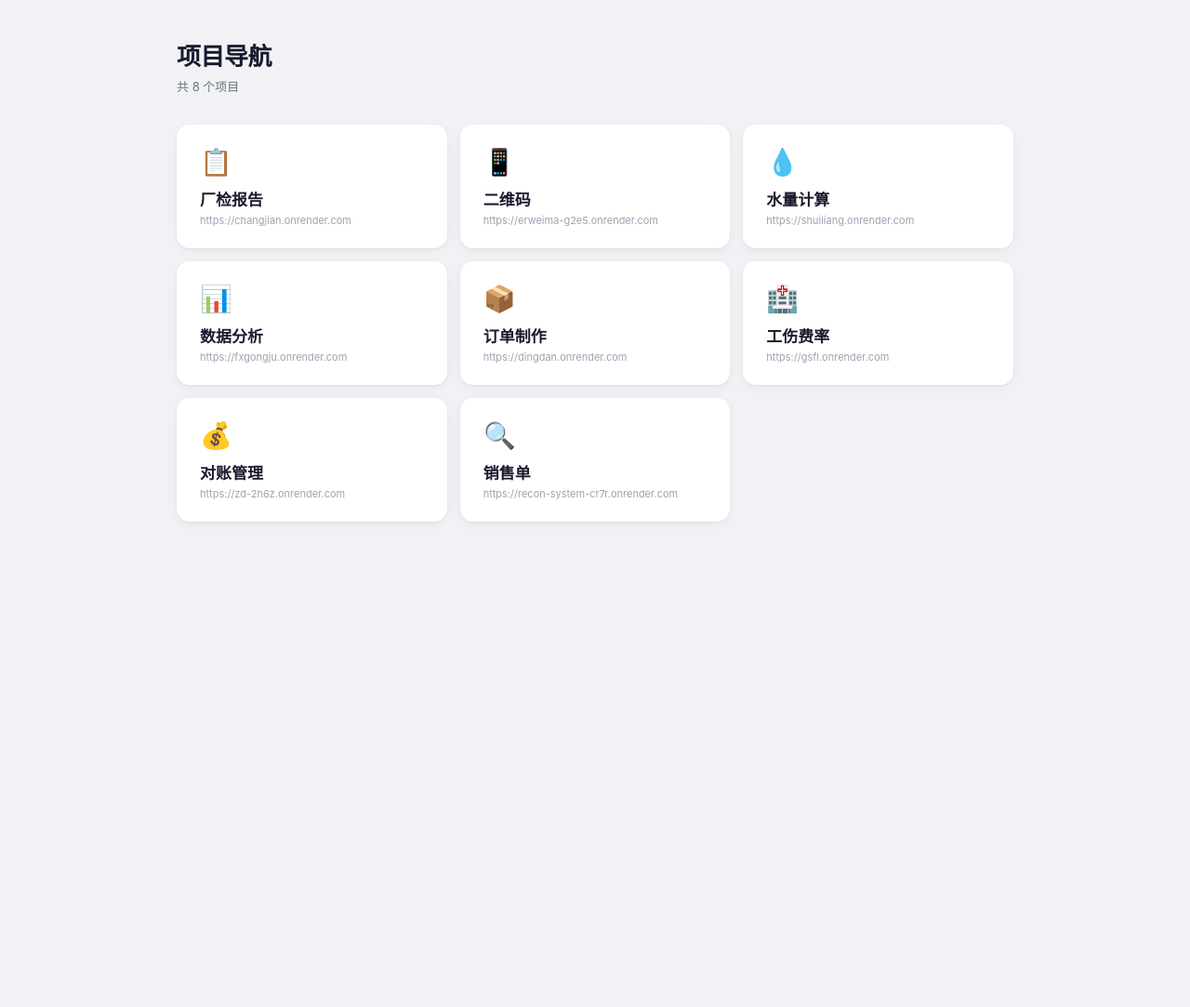
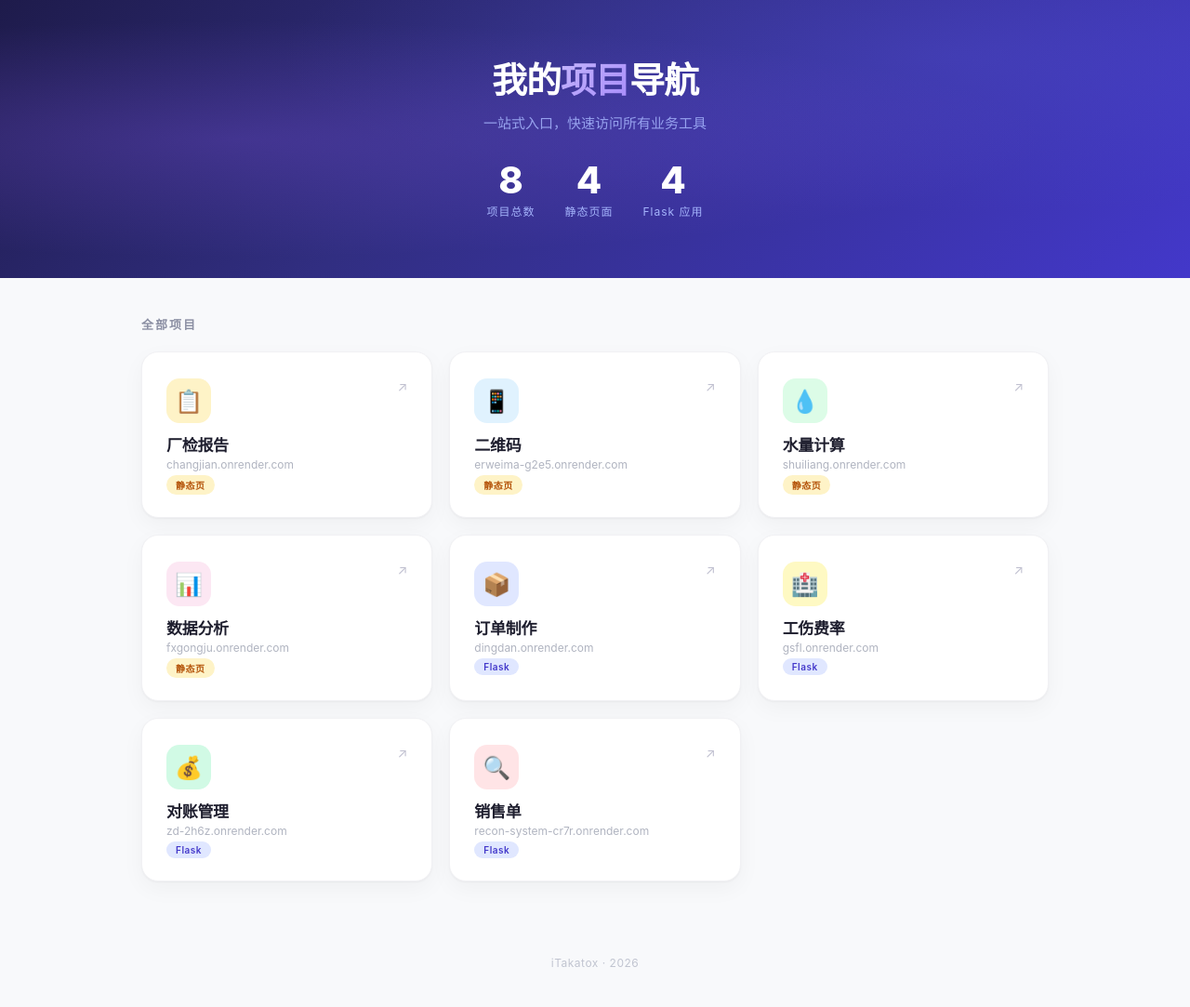
Before and after one commit to iTakatox/daohang, a plain HTML site: page index.html in a window 1280 px wide. Shown: the whole page at 93% size. Before the commit the page ends 800 px from the top, so only its background shows below. Drawn offline with Linux system fonts and the light colour scheme.

Commit message:
Update UI design

```diff
--- a/index.html
+++ b/index.html
@@ -4,86 +4,192 @@
 <meta charset="UTF-8">
 <meta name="viewport" content="width=device-width, initial-scale=1.0">
 <title>项目导航</title>
+<link rel="preconnect" href="https://fonts.googleapis.com">
+<link rel="preconnect" href="https://fonts.gstatic.com" crossorigin>
 <style>
   :root {
-    --bg: #f0f2f5;
+    --bg: #f8f9fb;
+    --text: #1e1e2e;
+    --muted: #8b8fa3;
+    --accent: #5b5fe3;
+    --accent2: #8b5cf6;
     --card: #ffffff;
-    --text: #1a1a2e;
-    --muted: #6b7280;
-    --accent: #4f46e5;
-    --radius: 14px;
-    --shadow: 0 1px 3px rgba(0,0,0,0.06), 0 4px 16px rgba(0,0,0,0.04);
+    --radius: 18px;
   }
+
   * { margin: 0; padding: 0; box-sizing: border-box; }
+
   body {
-    font-family: -apple-system, BlinkMacSystemFont, "Microsoft YaHei", "PingFang SC", sans-serif;
+    font-family: "Inter", -apple-system, BlinkMacSystemFont, "Microsoft YaHei", "PingFang SC", sans-serif;
     background: var(--bg);
+    color: var(--text);
     min-height: 100vh;
-    padding: 40px 24px;
   }
-  .container { max-width: 900px; margin: 0 auto; }
-  h1 {
-    font-size: 26px; font-weight: 700; color: var(--text);
-    margin-bottom: 6px; letter-spacing: -0.5px;
+
+  /* ── Hero ── */
+  .hero {
+    background: linear-gradient(135deg, #1e1b4b 0%, #312e81 40%, #4338ca 100%);
+    padding: 56px 24px 64px;
+    text-align: center;
+    position: relative;
+    overflow: hidden;
   }
-  .subtitle { font-size: 13px; color: var(--muted); margin-bottom: 32px; }
+  .hero::before {
+    content: "";
+    position: absolute;
+    inset: 0;
+    background: radial-gradient(ellipse at 20% 50%, rgba(139,92,246,0.25) 0%, transparent 60%),
+                radial-gradient(ellipse at 80% 20%, rgba(99,102,241,0.2) 0%, transparent 50%);
+    pointer-events: none;
+  }
+  .hero-content { position: relative; z-index: 1; }
+  .hero h1 {
+    font-size: 38px; font-weight: 800; color: #ffffff;
+    letter-spacing: -1px; margin-bottom: 10px;
+  }
+  .hero h1 span { background: linear-gradient(135deg, #c4b5fd, #a78bfa); -webkit-background-clip: text; -webkit-text-fill-color: transparent; }
+  .hero p { font-size: 15px; color: #a5b4fc; opacity: 0.85; }
+
+  .stats-row {
+    display: flex; justify-content: center; gap: 32px;
+    margin-top: 32px; position: relative; z-index: 1;
+  }
+  .stat-item { text-align: center; }
+  .stat-num {
+    font-size: 40px; font-weight: 800; color: #ffffff;
+    line-height: 1;
+  }
+  .stat-tag { font-size: 12px; color: #a5b4fc; margin-top: 4px; letter-spacing: 1px; }
+
+  /* ── Grid ── */
+  .container { max-width: 1024px; margin: 0 auto; padding: 40px 24px 60px; }
+
+  .section-title {
+    font-size: 13px; font-weight: 700; color: var(--muted);
+    text-transform: uppercase; letter-spacing: 2px;
+    margin-bottom: 20px;
+  }
 
   .grid {
     display: grid;
-    grid-template-columns: repeat(auto-fill, minmax(260px, 1fr));
-    gap: 14px;
+    grid-template-columns: repeat(auto-fill, minmax(290px, 1fr));
+    gap: 18px;
   }
 
   .card {
-    background: var(--card); border-radius: var(--radius);
-    padding: 22px 24px; box-shadow: var(--shadow);
-    transition: all 0.2s; cursor: pointer;
-    text-decoration: none; color: inherit; display: block;
-    border: 1px solid transparent;
+    background: var(--card);
+    border-radius: var(--radius);
+    padding: 28px 26px 24px;
+    box-shadow: 0 1px 2px rgba(0,0,0,0.04), 0 8px 24px rgba(0,0,0,0.04);
+    transition: all 0.3s cubic-bezier(0.25, 0.8, 0.25, 1.2);
+    text-decoration: none; color: inherit; display: flex;
+    flex-direction: column; gap: 10px;
+    border: 1px solid #f1f1f4;
+    position: relative; overflow: hidden;
   }
-  .card:hover {
-    transform: translateY(-2px);
-    box-shadow: 0 6px 24px rgba(0,0,0,0.08);
-    border-color: #c7d2fe;
+  .card::after {
+    content: "";
+    position: absolute; top: 0; left: 0; right: 0; height: 3px;
+    background: linear-gradient(90deg, var(--accent), var(--accent2));
+    transform: scaleX(0); transform-origin: left;
+    transition: transform 0.3s ease;
+  }
+  .card:hover { transform: translateY(-4px); box-shadow: 0 12px 36px rgba(0,0,0,0.08); border-color: #e4e4ec; }
+  .card:hover::after { transform: scaleX(1); }
+
+  .card-top { display: flex; align-items: flex-start; justify-content: space-between; }
+  .card-icon {
+    width: 48px; height: 48px; border-radius: 14px;
+    display: flex; align-items: center; justify-content: center;
+    font-size: 24px;
+  }
+  .card-arrow {
+    font-size: 14px; color: #c0c0d0;
+    transition: all 0.3s;
+  }
+  .card:hover .card-arrow { color: var(--accent); transform: translateX(3px); }
+
+  .card-info { flex: 1; }
+  .card-name { font-size: 17px; font-weight: 700; color: var(--text); letter-spacing: -0.3px; }
+  .card-domain { font-size: 12px; color: #b0b4c0; margin-top: 2px; }
+
+  .card-tags { display: flex; gap: 8px; flex-wrap: wrap; margin-top: 4px; }
+  .tag {
+    font-size: 10px; font-weight: 600; letter-spacing: 0.5px;
+    padding: 3px 10px; border-radius: 100px;
+  }
+  .tag-html { background: #fef3c7; color: #b45309; }
+  .tag-flask { background: #e0e7ff; color: #4338ca; }
+  .tag-render { background: #d1fae5; color: #065f46; }
+
+  /* ── Footer ── */
+  .footer {
+    text-align: center; padding: 20px 24px 40px;
+    font-size: 12px; color: #c0c4d0; letter-spacing: 0.5px;
   }
 
-  .card-icon { font-size: 28px; margin-bottom: 10px; }
-  .card-name { font-size: 17px; font-weight: 700; color: var(--text); margin-bottom: 4px; }
-  .card-url { font-size: 11px; color: #9ca3af; word-break: break-all; }
-
-  @media (max-width: 600px) {
-    body { padding: 20px 12px; }
+  @media (max-width: 640px) {
+    .hero { padding: 40px 20px 48px; }
+    .hero h1 { font-size: 28px; }
+    .stats-row { gap: 20px; }
+    .stat-num { font-size: 30px; }
     .grid { grid-template-columns: 1fr; }
   }
 </style>
 </head>
 <body>
 
+<div class="hero">
+  <div class="hero-content">
+    <h1>我的<span>项目</span>导航</h1>
+    <p>一站式入口，快速访问所有业务工具</p>
+  </div>
+  <div class="stats-row">
+    <div class="stat-item"><div class="stat-num" id="totalCount">8</div><div class="stat-tag">项目总数</div></div>
+    <div class="stat-item"><div class="stat-num" id="htmlCount">4</div><div class="stat-tag">静态页面</div></div>
+    <div class="stat-item"><div class="stat-num" id="flaskCount">4</div><div class="stat-tag">Flask 应用</div></div>
+  </div>
+</div>
+
 <div class="container">
-  <h1>项目导航</h1>
-  <p class="subtitle" id="count">共 8 个项目</p>
-
+  <div class="section-title">全部项目</div>
   <div class="grid" id="grid"></div>
 </div>
 
+<div class="footer">iTakatox · 2026</div>
+
 <script>
 const projects = [
-  { name: "厂检报告", icon: "📋", url: "https://changjian.onrender.com" },
-  { name: "二维码",   icon: "📱", url: "https://erweima-g2e5.onrender.com" },
-  { name: "水量计算", icon: "💧", url: "https://shuiliang.onrender.com" },
-  { name: "数据分析", icon: "📊", url: "https://fxgongju.onrender.com" },
-  { name: "订单制作", icon: "📦", url: "https://dingdan.onrender.com" },
-  { name: "工伤费率", icon: "🏥", url: "https://gsfl.onrender.com" },
-  { name: "对账管理", icon: "💰", url: "https://zd-2h6z.onrender.com" },
-  { name: "销售单",   icon: "🔍", url: "https://recon-system-cr7r.onrender.com" },
+  { name: "厂检报告", icon: "📋", color: "#fef3c7", url: "https://changjian.onrender.com", domain: "changjian.onrender.com", type: "html" },
+  { name: "二维码",   icon: "📱", color: "#e0f2fe", url: "https://erweima-g2e5.onrender.com", domain: "erweima-g2e5.onrender.com", type: "html" },
+  { name: "水量计算", icon: "💧", color: "#dcfce7", url: "https://shuiliang.onrender.com", domain: "shuiliang.onrender.com", type: "html" },
+  { name: "数据分析", icon: "📊", color: "#fce7f3", url: "https://fxgongju.onrender.com", domain: "fxgongju.onrender.com", type: "html" },
+  { name: "订单制作", icon: "📦", color: "#e0e7ff", url: "https://dingdan.onrender.com", domain: "dingdan.onrender.com", type: "flask" },
+  { name: "工伤费率", icon: "🏥", color: "#fef9c3", url: "https://gsfl.onrender.com", domain: "gsfl.onrender.com", type: "flask" },
+  { name: "对账管理", icon: "💰", color: "#d1fae5", url: "https://zd-2h6z.onrender.com", domain: "zd-2h6z.onrender.com", type: "flask" },
+  { name: "销售单",   icon: "🔍", color: "#ffe4e6", url: "https://recon-system-cr7r.onrender.com", domain: "recon-system-cr7r.onrender.com", type: "flask" },
 ];
 
-document.getElementById('count').textContent = `共 ${projects.length} 个项目`;
+const typeLabel = { html: "静态页", flask: "Flask" };
+const typeTag  = { html: "tag-html", flask: "tag-flask" };
+
+document.getElementById('totalCount').textContent = projects.length;
+document.getElementById('htmlCount').textContent = projects.filter(p => p.type === 'html').length;
+document.getElementById('flaskCount').textContent = projects.filter(p => p.type === 'flask').length;
+
 document.getElementById('grid').innerHTML = projects.map(p => `
   <a class="card" href="${p.url}" target="_blank">
-    <div class="card-icon">${p.icon}</div>
-    <div class="card-name">${p.name}</div>
-    <div class="card-url">${p.url}</div>
+    <div class="card-top">
+      <div class="card-icon" style="background:${p.color}">${p.icon}</div>
+      <span class="card-arrow">↗</span>
+    </div>
+    <div class="card-info">
+      <div class="card-name">${p.name}</div>
+      <div class="card-domain">${p.domain}</div>
+      <div class="card-tags">
+        <span class="tag ${typeTag[p.type]}">${typeLabel[p.type]}</span>
+      </div>
+    </div>
   </a>
 `).join('');
 </script>
```
